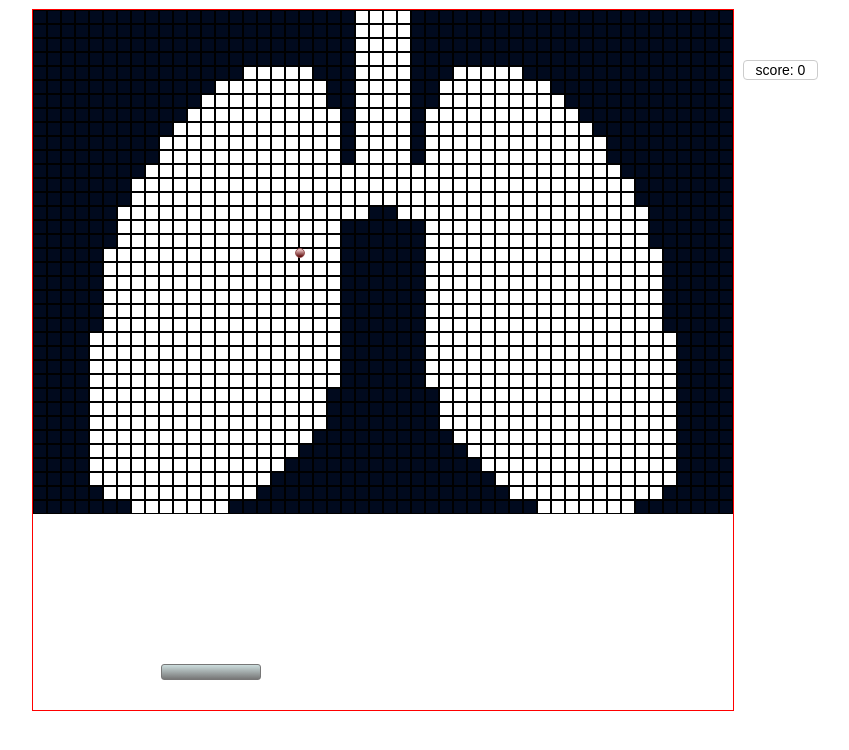
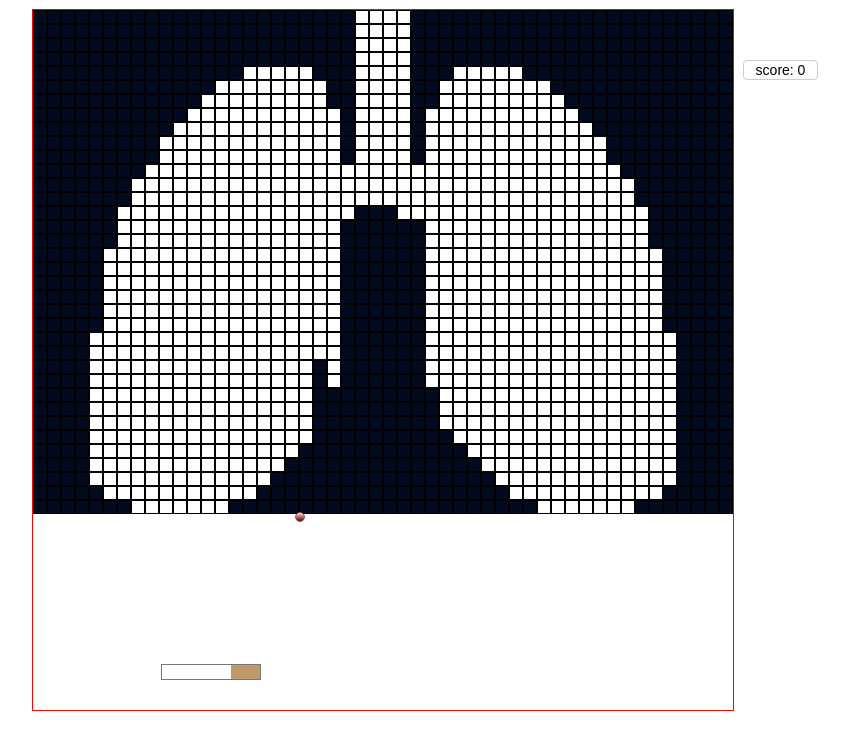
Before and after one commit to buralex/fun, a React (Create React App) app in the folder front/: page / in a window 1280 px wide. Shown: the top 750 px of the page, without its empty margins (267-1116 px from the left). Built offline with nearby package versions, Linux system fonts and the light colour scheme.

Commit message:
ball reflects from brick

```diff
--- a/front/src/containers/Game/index.js
+++ b/front/src/containers/Game/index.js
@@ -238,12 +238,57 @@ class Game extends Component {
         return false;
     }
 
+    /**
+     * Calculates the side to which the ball hits
+     */
+    /**
+     * Calculates part of rectangle depending on the coordinates
+     * @param w - width
+     * @param h - height
+     * @param x - coordinate X, origin in the middle of rectangle
+     * @param y - coordinate Y, origin in the middle of rectangle
+     * @returns {number} 0: top, 1: right, 2: bottom, 3: left
+     */
+    calcRectPart = (w, h, x, y) => {
+        // var w = obj.offsetWidth,
+        //     h = obj.offsetHeight,
+        //     x = (ev.clientX - obj.getBoundingClientRect().left - (w / 2) ),
+        //     y = (ev.clientY - obj.getBoundingClientRect().top - (h / 2) ),
+        let d;
+        let angle = Math.atan(h/w)/(Math.PI / 180);
+        let pointAngle = Math.abs(Math.atan(y/x)/(Math.PI / 180));
+        let angle2 = Math.atan(w/h)/(Math.PI / 180);
+        let pointAngle2 = Math.abs(Math.atan(x/y)/(Math.PI / 180));
+
+        if (y<0 && angle < pointAngle) {d = 0;}
+        if (x>0 && angle2 < pointAngle2) {d = 1;}
+        if (y>0 && angle < pointAngle) {d = 2;}
+        if (x<0 && angle2 < pointAngle2) {d = 3;}
+        return d;
+    };
+
+    getRectPart = (elem, x, y) => {
+
+        let w = elem.offsetWidth;
+        let h = elem.offsetHeight;
+
+        // coords of ball relatively to brick middle
+        let coordX = (x - elem.offsetLeft - (w / 2) );
+        let coordY = (y - elem.offsetTop - (h / 2) );
+
+        return this.calcRectPart(w, h, coordX, coordY);
+    }
+
+
+
     draw = ({ width, height, brickNodes, ball, ballNode, paddle, paddleNode, lives, dt }) => {
 
         // Set a random start direction for the ball
         ball.theta = this.getThetaStartAngle();
 
         console.log('AAAAAAAAAAAAAAAAAAAAAAAAAAAAAAAAAAAAAAAAAAAAAAA');
+
+        //console.log(this.getRectPart(10, 10, -8, 0));
 
         const frame = (time) => {
             //console.log(ball);
@@ -309,6 +354,51 @@ class Game extends Component {
             } else {
                 this.isBallReflectingFromPaddle = false;
             }
+
+            const brickWidth = brickNodes[0].offsetWidth;
+            const brickHeight = brickNodes[0].offsetHeight;
+
+            // on which row the ball is located (begining from 0)
+            const row = Math.ceil((parseInt(ball.y) + ball.radius) / brickHeight) - 1;
+
+            // on which col the ball is located (begining from 0)
+            const col = Math.ceil((parseInt(ball.x) + ball.radius) / brickWidth) - 1;
+
+            let cell = brickNodes[row * (width / brickWidth) + col];
+
+            if (cell && cell.classList.contains('brick') && !cell.classList.contains('removed')) {
+
+                cell.classList.add('removed');
+
+                const cellPart = this.getRectPart(cell, ball.x + ball.radius, ball.y + ball.radius);
+
+                if (cellPart === 2) {
+                    this.reflectBallFromTop(ball);
+                }
+
+                //console.log(cell);
+
+                //console.log(this.getRectPart(cell, ball.x + ball.radius, ball.y + ball.radius));
+
+                // dy *= -1;
+                //
+                // cell.classList.add('removed');
+                //
+                // // changes direction only if ball hits left or right part of brick
+                // if (dx < 0 && ((bx | 0) % 10 < 4 || (bx | 0) % 10 > 6)) {dx *= -1;}
+                // if (dx > 0 && (((bx + 12) | 0) % 10 < 4 || ((bx + 12) | 0) % 10 > 6)) {dx *= -1;}
+            }
+
+            // let cell;
+
+            // if (brickNodes[row * (width / brickWidth) + col] !== undefined) {
+            //     cell = brickNodes[row * 50 + col];
+            // }
+
+            // console.log(row);
+            // if (col == 1) {
+            // debugger
+            // }
 
             // // Check for collisions with the blocks, we look for intersections of block sides and ball path
             // for (let i = 0; i < brickNodes.length; ++i) {
@@ -403,7 +493,7 @@ class Game extends Component {
                     return row.map((col, k) => {
                         //console.log(col);
                         return (
-                            <div key={i+k} row={`${i}`} col={`${k}`} className={`${col === 0 ? 'cell': 'brick'}`}/>
+                            <div key={i+k} brickrow={`${i}`} brickcol={`${k}`} className={`${col === 0 ? 'cell': 'brick'}`}/>
                         );
                     });
 
@@ -412,7 +502,7 @@ class Game extends Component {
 
                 }
 
-                <div ref={(paddle) => {this.gameParams.paddleNode = paddle}} style={paddleStyle} id="paddle"/>
+                <div ref={(paddle) => {this.gameParams.paddleNode = paddle}} style={paddleStyle} id="paddle" />
                 <div ref={(ball) => {this.gameParams.ballNode = ball}} style={ballStyle} id="ball" />
                 <div ref={(livesNode) => {this.gameParams.livesNode = livesNode}} id="livesNode">3</div>
                 <div ref={(scoreNode) => {this.gameParams.scoreNode = scoreNode}} id="scoreNode">0</div>
--- a/front/src/containers/Game/style.css
+++ b/front/src/containers/Game/style.css
@@ -28,14 +28,29 @@ body {
 
 #paddle {
   border: 1px solid #777;
-  background: -webkit-gradient(linear, left top, left bottom, color-stop(0%, #cdd), color-stop(100%, #777));
-  background: -webkit-linear-gradient(top, #cdd 0%, #777 100%);
-  background: linear-gradient(to bottom, #cdd 0%, #777 100%);
   position: absolute;
   left: 128px;
-  top: 470px;
-  border-radius: 3px; }
+  top: 470px; }
+  #paddle:after {
+    content: '';
+    display: block;
+    width: 30%;
+    height: 100%;
+    margin-left: auto;
+    background-color: #c19a6b; }
 
+/*--------------------------------------------------------------------
+    cigarette
+----------------------------------------------------------------------*/
+.cigarette-filter {
+  width: 30%;
+  height: 100%;
+  margin-left: auto;
+  background-color: #c19a6b; }
+
+/*---------------------------------------------------------------------
+    end cigarette
+-----------------------------------------------------------------------*/
 #ball {
   border: 1px solid #955;
   background: -webkit-gradient(linear, left top, left bottom, color-stop(0%, #fdd), color-stop(100%, #500));
--- a/front/src/containers/Game/style.scss
+++ b/front/src/containers/Game/style.scss
@@ -44,14 +44,39 @@ body {
 
 #paddle {
   border: 1px solid #777;
-  background: -webkit-gradient(linear, left top, left bottom, color-stop(0%, #cdd), color-stop(100%, #777));
-  background: -webkit-linear-gradient(top,  #cdd 0%, #777 100%);
-  background: linear-gradient(to bottom,  #cdd 0%, #777 100%);
+  //background: -webkit-gradient(linear, left top, left bottom, color-stop(0%, #cdd), color-stop(100%, #777));
+  //background: -webkit-linear-gradient(top,  #cdd 0%, #777 100%);
+  //background: linear-gradient(to bottom,  #cdd 0%, #777 100%);
   position: absolute;
   left: 128px;
   top: 470px;
-  border-radius: 3px;
+  //border-radius: 3px;
+
+  &:after {
+    content: '';
+    display: block;
+    width: 30%;
+    height: 100%;
+    margin-left: auto;
+    background-color: #c19a6b;
+  }
 }
+
+/*--------------------------------------------------------------------
+    cigarette
+----------------------------------------------------------------------*/
+
+
+.cigarette-filter {
+  width: 30%;
+  height: 100%;
+  margin-left: auto;
+  background-color: #c19a6b;
+}
+
+/*---------------------------------------------------------------------
+    end cigarette
+-----------------------------------------------------------------------*/
 
 #ball {
   border: 1px solid #955;
```
Also changed, not shown: 1 other file (tests, documents, lock files or other folders).
